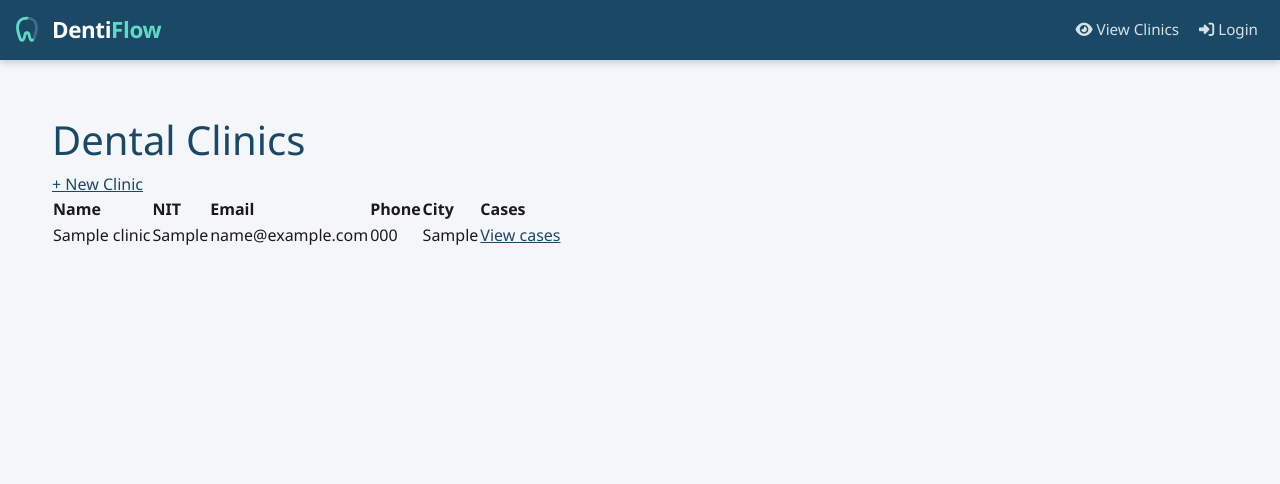
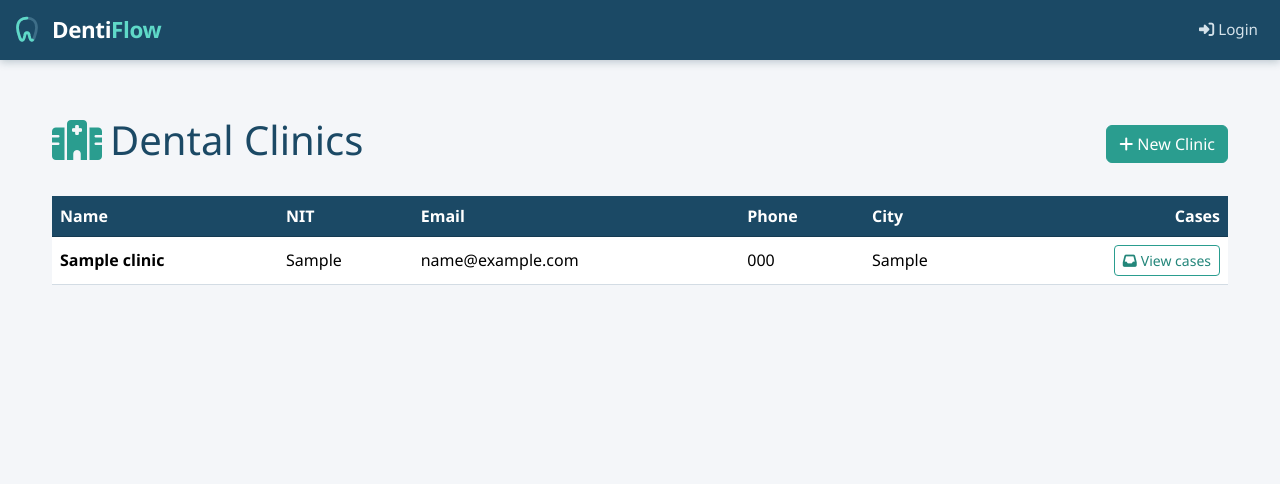
Before and after one commit to ssalazaro8/DentiFlow, a Django app: page /clinics/ in a window 1280 px wide. Shown: the top 484 px of the page. Run offline with Django 5.2, Linux system fonts and the light colour scheme; tables that the repository leaves empty hold one stand-in row (values such as "Sample post").

Commit message:
style: restyle clinics pages

```diff
--- a/apps/clinics/templates/clinics/list.html
+++ b/apps/clinics/templates/clinics/list.html
@@ -1,34 +1,45 @@
 {% extends "base.html" %}
 
+{% block title %}Clinics - DentiFlow{% endblock %}
+
 {% block content %}
-<h1>Dental Clinics</h1>
+<div class="d-flex justify-content-between align-items-center mb-4">
+    <h1><i class="fas fa-hospital me-2"></i>Dental Clinics</h1>
+    <a href="{% url 'clinic_create' %}" class="btn btn-primary">
+        <i class="fas fa-plus me-1"></i>New Clinic
+    </a>
+</div>
 
-<a href="{% url 'clinic_create' %}" class="button">+ New Clinic</a>
-
-<table>
-  <thead>
+<div class="table-responsive">
+    <table class="table table-hover align-middle">
+        <thead class="table-dark">
             <tr>
                 <th>Name</th>
                 <th>NIT</th>
                 <th>Email</th>
                 <th>Phone</th>
                 <th>City</th>
-      <th>Cases</th>
+                <th class="text-end">Cases</th>
             </tr>
         </thead>
         <tbody>
             {% for clinic in clinics %}
             <tr>
-      <td>{{ clinic.name }}</td>
+                <td><strong>{{ clinic.name }}</strong></td>
                 <td>{{ clinic.nit }}</td>
                 <td>{{ clinic.email }}</td>
                 <td>{{ clinic.phone }}</td>
                 <td>{{ clinic.city }}</td>
-      <td><a href="{% url 'clinic_case_inbox' clinic.id %}" class="button">View cases</a></td>
+                <td class="text-end">
+                    <a href="{% url 'clinic_case_inbox' clinic.id %}" class="btn btn-sm btn-outline-primary">
+                        <i class="fas fa-inbox me-1"></i>View cases
+                    </a>
+                </td>
             </tr>
             {% empty %}
-    <tr><td colspan="6">No clinics registered yet.</td></tr>
+            <tr><td colspan="6" class="text-center text-muted py-4">No clinics registered yet.</td></tr>
             {% endfor %}
         </tbody>
     </table>
+</div>
 {% endblock %}
--- a/apps/dental_cases/tests.py
+++ b/apps/dental_cases/tests.py
@@ -155,9 +155,8 @@ class DashboardViewTests(TestCase):
 
         content = response.content.decode()
 
-        # El polling depende de que estas zonas sigan existiendo.
+        # El polling depende de que esta zona siga existiendo.
         self.assertIn("dashboard-metrics", content)
-        self.assertIn("dashboard-stages", content)
         self.assertIn(DashboardView.METRICS_ERROR_MESSAGE, content)
 
 
--- a/templates/base.html
+++ b/templates/base.html
@@ -108,11 +108,6 @@
                 {% else %}
                 <ul class="navbar-nav ms-auto">
                     <li class="nav-item">
-                        <a class="nav-link" href="{% url 'clinic_list' %}">
-                            <i class="fas fa-eye me-1"></i>View Clinics
-                        </a>
-                    </li>
-                    <li class="nav-item">
                         <a class="nav-link{% if path == '/accounts/login/' %} active{% endif %}" href="{% url 'login' %}">
                             <i class="fas fa-sign-in-alt me-1"></i>Login
                         </a>
```
Also changed, not shown: apps/clinics/templates/clinics/create.html (+19 -7 lines), apps/dental_cases/templates/dental_cases/dashboard.html (+2 -27 lines). Lines whose indentation alone changed are shown as unchanged.
